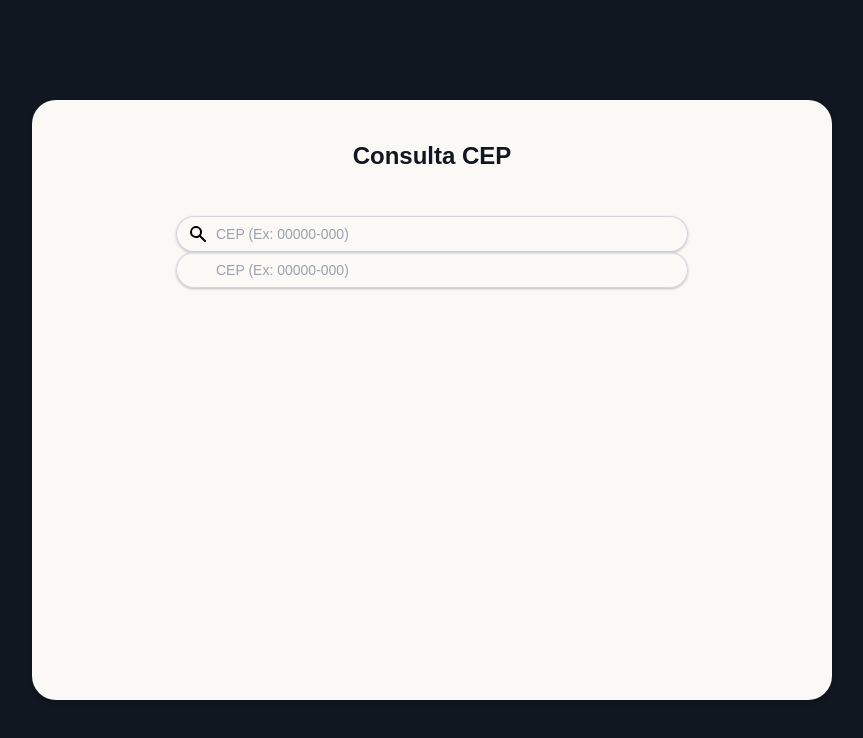
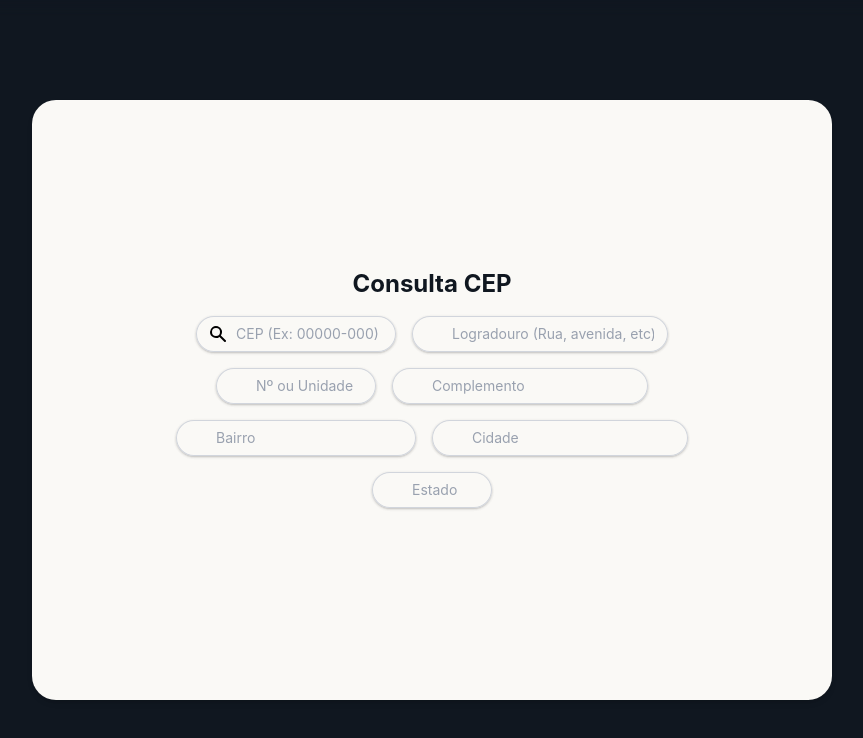
Before and after one commit to caiohenrqq/desafio-tecnico-front-end-ag-sistemas, a React (Vite) app: page / in a window 1280 px wide. Both pictures are taken after a click on the button "Vamos lá!". Shown: the top 738 px of the page, without its empty margins (208-1071 px from the left). Built offline with nearby package versions, Linux system fonts and the light colour scheme.

Commit message:
Adiciona inputs para entrada de dados de CEP

```diff
--- a/src/App.tsx
+++ b/src/App.tsx
@@ -28,9 +28,7 @@ function App() {
           consultaAtiva ? "blur-sm" : "blur-none"
         }`}
       >
-        <div className="font-bold text-5xl">
-          AG Sistemas - Desafio Técnico
-        </div>
+        <div className="font-bold text-5xl">AG Sistemas - Desafio Técnico</div>
         {/* Botão para abrir popup */}
         <button
           onClick={abrirConsulta}
@@ -57,7 +55,7 @@ function App() {
         </button>
       </section>
       <div
-      // Utilizo forwardRef para pegar o valor ref de Consulta.tsx para poder manipular no useEffect responsável por verificar o clique do mouse fora da ref.
+        // Utilizo forwardRef para pegar o valor ref de Consulta.tsx para poder manipular no useEffect responsável por verificar o clique do mouse fora da ref.
         className={`absolute inset-0 rounded flex items-center justify-center ${
           consultaAtiva ? "visible" : "invisible"
         }`}
--- a/src/Consulta.tsx
+++ b/src/Consulta.tsx
@@ -5,12 +5,16 @@ const Consulta = ({ forwardRef }) => {
   return (
     <div
       ref={forwardRef}
-      className="w-200 h-150 flex rounded-3xl shadow-md font-sans bg-secundaria"
+      className="w-200 h-150 flex rounded-3xl shadow-md font-sans items-center bg-secundaria"
     >
-      <div className="w-full max-w-lg mx-auto">
-        <div className="text-center mt-10 text-2xl font-bold text-primaria">Consulta CEP</div>
-        <div className="place-content-center h-40">
-          <div className="relative rounded-3xl shadow-sm">
+      <div className="w-full max-w-lg mx-auto mb-6">
+        <div className="text-center text-2xl font-bold text-primaria">
+          Consulta CEP
+        </div>
+
+        <div className="flex justify-center flex-wrap gap-4 mt-4">
+          {/* CEP */}
+          <div className="relative w-50 rounded-3xl shadow-sm">
             <input
               type="search"
               className="block w-full rounded-3xl border-0 py-1.5 pl-10 text-gray-900 shadow-sm ring-1 ring-inset ring-gray-300 placeholder:text-gray-400 focus:ring-2 focus:ring-inset focus:ring-indigo-600 sm:text-sm sm:leading-6"
@@ -24,18 +28,65 @@ const Consulta = ({ forwardRef }) => {
                 fill="currentColor"
               >
                 <path
-                  fill-rule="evenodd"
+                  fillRule="evenodd"
                   d="M8 4a4 4 0 100 8 4 4 0 000-8zM2 8a6 6 0 1110.89 3.476l4.817 4.817a1 1 0 01-1.414 1.414l-4.816-4.816A6 6 0 012 8z"
-                  clip-rule="evenodd"
+                  clipRule="evenodd"
                 />
               </svg>
             </div>
           </div>
-          <div className="relative rounded-3xl shadow-sm">
+
+          {/* Logradouro */}
+          <div className="relative w-1/2 rounded-3xl shadow-sm">
             <input
               type="search"
               className="block w-full rounded-3xl border-0 py-1.5 pl-10 text-gray-900 shadow-sm ring-1 ring-inset ring-gray-300 placeholder:text-gray-400 focus:ring-2 focus:ring-inset focus:ring-indigo-600 sm:text-sm sm:leading-6"
-              placeholder="CEP (Ex: 00000-000)"
+              placeholder="Logradouro (Rua, avenida, etc)"
+            />
+          </div>
+
+          {/* Número */}
+          <div className="relative w-40 rounded-3xl shadow-sm">
+            <input
+              type="search"
+              className="block w-full rounded-3xl border-0 py-1.5 pl-10 text-gray-900 shadow-sm ring-1 ring-inset ring-gray-300 placeholder:text-gray-400 focus:ring-2 focus:ring-inset focus:ring-indigo-600 sm:text-sm sm:leading-6"
+              placeholder="Nº ou Unidade"
+            />
+          </div>
+
+          {/* Complemento */}
+          <div className="relative w-1/2 rounded-3xl shadow-sm">
+            <input
+              type="search"
+              className="block w-full rounded-3xl border-0 py-1.5 pl-10 text-gray-900 shadow-sm ring-1 ring-inset ring-gray-300 placeholder:text-gray-400 focus:ring-2 focus:ring-inset focus:ring-indigo-600 sm:text-sm sm:leading-6"
+              placeholder="Complemento"
+            />
+          </div>
+
+          {/* Bairro */}
+          <div className="relative w-60 rounded-3xl shadow-sm">
+            <input
+              type="search"
+              className="block w-full rounded-3xl border-0 py-1.5 pl-10 text-gray-900 shadow-sm ring-1 ring-inset ring-gray-300 placeholder:text-gray-400 focus:ring-2 focus:ring-inset focus:ring-indigo-600 sm:text-sm sm:leading-6"
+              placeholder="Bairro"
+            />
+          </div>
+
+          {/* Cidade */}
+          <div className="relative w-1/2 rounded-3xl shadow-sm">
+            <input
+              type="search"
+              className="block w-full rounded-3xl border-0 py-1.5 pl-10 text-gray-900 shadow-sm ring-1 ring-inset ring-gray-300 placeholder:text-gray-400 focus:ring-2 focus:ring-inset focus:ring-indigo-600 sm:text-sm sm:leading-6"
+              placeholder="Cidade"
+            />
+          </div>
+
+          {/* Estado */}
+          <div className="relative w-30 rounded-3xl shadow-sm">
+            <input
+              type="search"
+              className="block w-full rounded-3xl border-0 py-1.5 pl-10 text-gray-900 shadow-sm ring-1 ring-inset ring-gray-300 placeholder:text-gray-400 focus:ring-2 focus:ring-inset focus:ring-indigo-600 sm:text-sm sm:leading-6"
+              placeholder="Estado"
             />
           </div>
         </div>
--- a/src/global.css
+++ b/src/global.css
@@ -1,14 +1,14 @@
 @import "tailwindcss";
 @theme {
-    /* Fonte Inter */
-    --font-sans: InterVariable, sans-serif;
+  /* Fonte Inter */
+  --font-sans: Inter, sans-serif;
 
-    /* Cores padrões */
-    --color-primaria: #101720;
-    --color-secundaria: #FAF9F6;
+  /* Cores padrões */
+  --color-primaria: #101720;
+  --color-secundaria: #faf9f6;
 }
 
 :root {
-    /* Background para cor primária a fim de evitar bugs com blur */
-    background-color: var(--color-primaria);
+  /* Background para cor primária a fim de evitar bugs com blur */
+  background-color: var(--color-primaria);
 }
```
